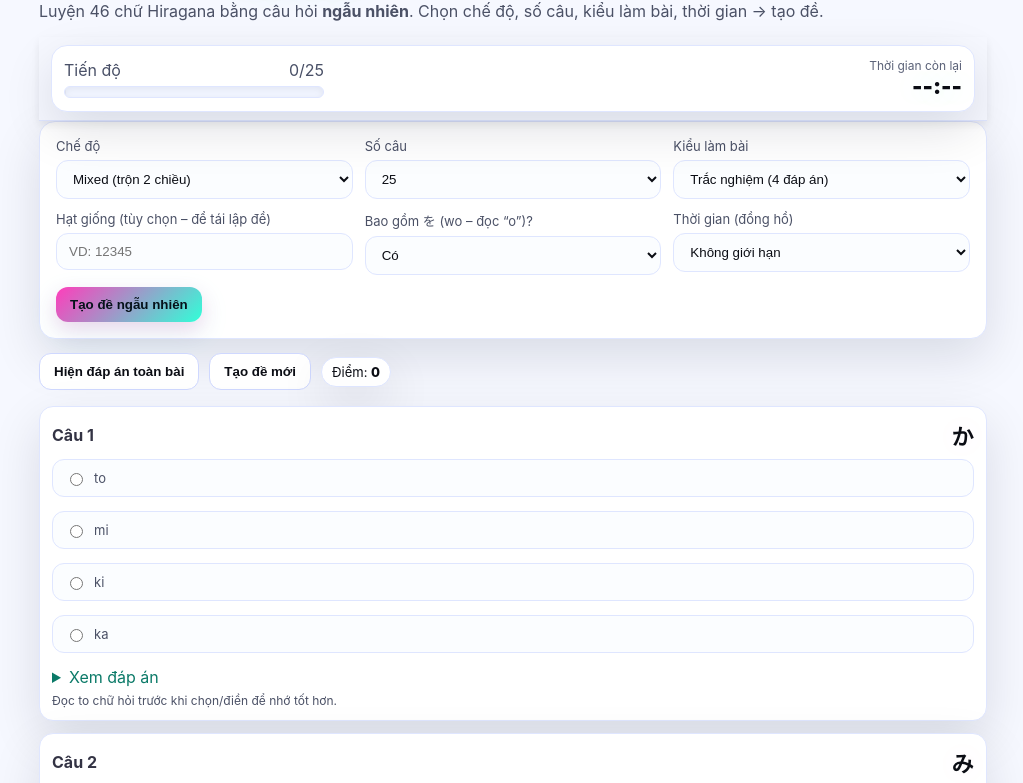
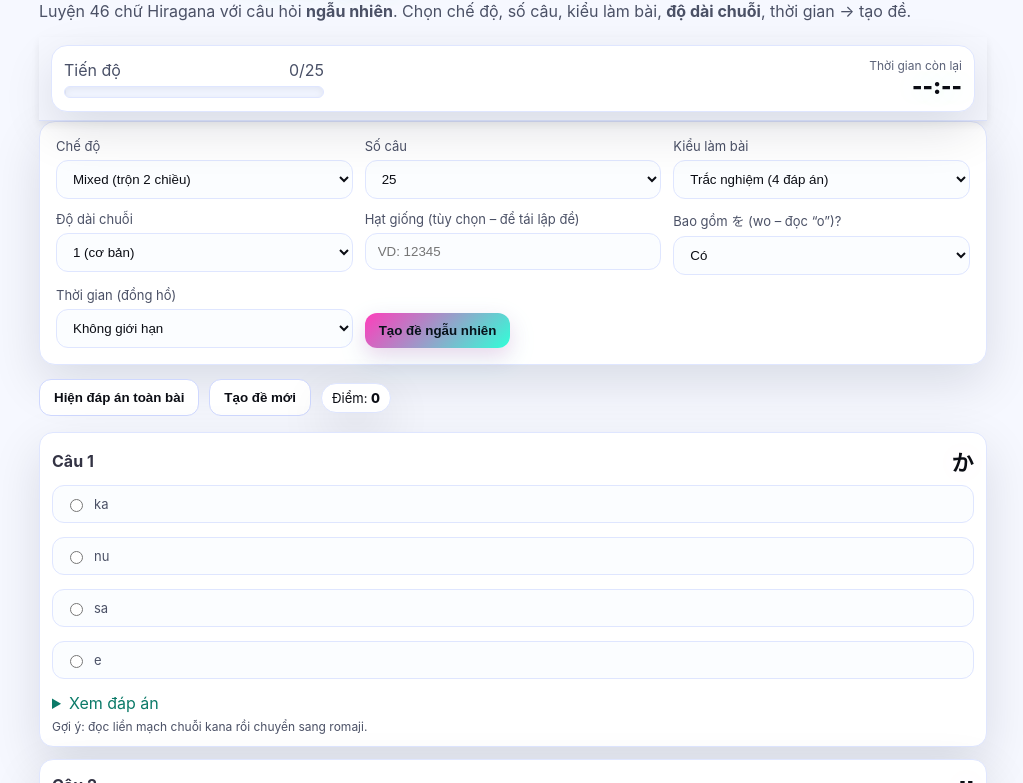
Before and after one commit to ManhThichLapTrinh/Learn_Japan, a plain HTML site: page index.html in a window 1280 px wide. Shown: the part 83-866 px from the top of the page, without its empty margins (127-1150 px from the left). Drawn offline with Linux system fonts and the light colour scheme.

Commit message:
Update v0.2

```diff
--- a/app.js
+++ b/app.js
@@ -33,7 +33,7 @@ const QuizState = {
   seed: null,
   startTime: null,
   endTime: null,
-  items: [],       // [{kana, roma, askH2R}]
+  items: [],       // [{kanaSeq, romaSeq, askH2R}]
   bank: [],
   answered: 0,
   total: 0,
@@ -43,6 +43,7 @@ const QuizState = {
   lastExport: null
 };
 
+// ===== Random utils =====
 function seededRandom(seed){
   let t = seed >>> 0;
   return function(){
@@ -61,6 +62,8 @@ function shuffle(arr, rng=Math.random){
   return a;
 }
 function pickN(arr, n, rng=Math.random){ return shuffle(arr, rng).slice(0,n); }
+
+// ===== Core helpers =====
 function makeBank(includeWo=true){ return KANA.filter(([k,r]) => includeWo ? true : r!=="wo"); }
 function normalize(s){ return String(s||"").trim().toLowerCase(); }
 function msToClock(ms){
@@ -73,6 +76,44 @@ function secToClock(sec){
   const m = Math.floor(sec/60);
   const s = sec%60;
   return `${m}:${String(s).padStart(2,"0")}`;
+}
+function toRomaji(kanaSeq){
+  // kanaSeq: e.g. "から" -> "kara"
+  const map = Object.fromEntries(KANA);
+  // reverse map: kana -> romaji
+  // KANA is [kana, romaji], so mapKanaRomaji[kana] = romaji
+  let out = "";
+  for(const ch of kanaSeq){ out += map[ch] || ch; }
+  return out;
+}
+function toHiragana(romajiSeq){
+  // romajiSeq here luôn là chuỗi các âm cơ bản đã chuẩn (ka/shi/tsu...) khi mình ghép từ bank
+  // ta sẽ convert bằng cách cắt theo từ điển romaji->kana đơn giản
+  const mapR2K = Object.fromEntries(KANA.map(([k,r])=>[r,k]));
+  let out = "";
+  // greedy match các âm dài nhất trước (3 ký tự: chi, shi, tsu / 2 ký tự / 1 ký tự)
+  let i = 0;
+  const s = romajiSeq.toLowerCase();
+  while(i < s.length){
+    let seg = null;
+    if(i+3 <= s.length && mapR2K[s.slice(i,i+3)]) { seg = s.slice(i,i+3); i+=3; }
+    else if(i+2 <= s.length && mapR2K[s.slice(i,i+2)]) { seg = s.slice(i,i+2); i+=2; }
+    else if(mapR2K[s[i]]) { seg = s[i]; i+=1; }
+    else { // ký tự lạ: đưa thẳng
+      out += s[i];
+      i+=1;
+      continue;
+    }
+    out += mapR2K[seg];
+  }
+  return out;
+}
+function genSeq(bank, len, rng){
+  // trả về {kanaSeq, romaSeq} với len ký tự (từ bank)
+  const picks = pickN(bank, len, rng);
+  const kanaSeq = picks.map(p=>p[0]).join("");
+  const romaSeq = picks.map(p=>p[1]).join("");
+  return {kanaSeq, romaSeq};
 }
 
 // ===== Progress =====
@@ -127,12 +168,21 @@ function lockQuizUI(lock){
 }
 
 // ===== Quiz Generation =====
+function parseSeqLen(val, rng){
+  if(val === "1-3"){
+    const pool = [1,2,3];
+    return pool[Math.floor(rng()*pool.length)];
+  }
+  return Math.max(1, Math.min(4, parseInt(val,10)||1));
+}
+
 function generateQuiz(fromWrongList=null){
-  const mode = $("#mode").value;
+  const mode = $("#mode").value;                 // h2r | r2h | mix
   const qcount = parseInt($("#qcount").value, 10);
-  const qtype = $("#qtype").value;
+  const qtype = $("#qtype").value;               // mc | fill
   const includeWo = $("#includeWo").value === "yes";
   const timeLimit = parseInt($("#timeLimit").value, 10);
+  const seqLenVal = $("#seqLen").value;          // "1","2","3","4","1-3"
   const seedVal = parseInt($("#seed").value || Date.now(), 10);
   const rng = seededRandom(seedVal);
 
@@ -143,11 +193,14 @@ function generateQuiz(fromWrongList=null){
 
   let picked;
   if(fromWrongList && fromWrongList.length){
+    // đã là object sẵn {kanaSeq, romaSeq, askH2R}
     picked = fromWrongList;
   } else {
-    picked = pickN(bank, qcount, rng).map(([kana,roma])=>{
+    picked = Array.from({length:qcount}).map((_,i)=>{
+      const len = parseSeqLen(seqLenVal, rng);
+      const {kanaSeq, romaSeq} = genSeq(bank, len, rng);
       const askH2R = mode==="h2r" ? true : mode==="r2h" ? false : (rng()<0.5);
-      return {kana, roma, askH2R};
+      return { kanaSeq, romaSeq, askH2R };
     });
   }
 
@@ -169,15 +222,15 @@ function generateQuiz(fromWrongList=null){
 
   // Render questions
   picked.forEach((item, idx) => {
-    const {kana, roma, askH2R} = item;
-    const question = askH2R ? kana : roma;
-    const correct = askH2R ? roma : kana;
+    const {kanaSeq, romaSeq, askH2R} = item;
+    const question = askH2R ? kanaSeq : romaSeq;
+    const correct = askH2R ? romaSeq : kanaSeq;
 
     const card = document.createElement("div");
     card.className = "qcard";
     card.dataset.correct = correct;
-    card.dataset.kana = kana;
-    card.dataset.roma = roma;
+    card.dataset.kanaSeq = kanaSeq;
+    card.dataset.romaSeq = romaSeq;
     card.dataset.ask = askH2R ? "h2r" : "r2h";
 
     const head = document.createElement("div");
@@ -190,12 +243,26 @@ function generateQuiz(fromWrongList=null){
       const choicesWrap = document.createElement("div");
       choicesWrap.className = "choices";
 
-      const pool = QuizState.bank.map(p => askH2R ? p[1] : p[0]).filter(x => x!==correct);
-      const rngLocal = seededRandom(QuizState.seed + idx);
-      const distractors = pickN(pool, 3, rngLocal);
-      const options = shuffle([correct, ...distractors], rngLocal);
+      const needH2R = askH2R; // nếu hỏi hira→roma, đáp án là romaji; r2h thì đáp án là kana
+      const len = kanaSeq.length; // độ dài chuỗi theo số ký tự kana (romaji có độ dài khác, nhưng distractors sẽ sinh theo cùng số âm)
 
-      options.forEach((opt, oi) => {
+      const rngLocal = seededRandom(QuizState.seed + idx * 97 + 13);
+      const optSet = new Set([correct]);
+      const options = [correct];
+
+      let guard = 0;
+      while(options.length < 4 && guard < 200){
+        guard++;
+        const l = kanaSeq.length; // sinh distractor với số âm giống nhau
+        const {kanaSeq: k2, romaSeq: r2} = genSeq(QuizState.bank, l, rngLocal);
+        const cand = needH2R ? r2 : k2;
+        if(!optSet.has(cand)){
+          options.push(cand);
+          optSet.add(cand);
+        }
+      }
+
+      shuffle(options, rngLocal).forEach((opt, oi) => {
         const id = `q${idx}_o${oi}`;
         const row = document.createElement("label");
         row.className = "choice";
@@ -203,12 +270,13 @@ function generateQuiz(fromWrongList=null){
         row.querySelector("input").addEventListener("change", updateProgress);
         choicesWrap.appendChild(row);
       });
+
       card.appendChild(choicesWrap);
     } else {
       const input = document.createElement("input");
       input.className = "fill";
       input.setAttribute("autocomplete","off");
-      input.setAttribute("placeholder", askH2R ? "Điền romaji (vd: shi)" : "Điền hiragana (vd: し)");
+      input.setAttribute("placeholder", askH2R ? "Điền romaji (vd: shita)" : "Điền hiragana (vd: した)");
       input.addEventListener("input", () => {
         if(!input._raf){
           input._raf = true;
@@ -230,15 +298,9 @@ function generateQuiz(fromWrongList=null){
 
     const tip = document.createElement("div");
     tip.className = "explain";
-    if(askH2R){
-      if(["shi","chi","tsu","fu"].includes(roma)){
-        tip.textContent = "Mẹo: し=shi, ち=chi, つ=tsu, ふ=fu (rất dễ nhầm).";
-      } else {
-        tip.textContent = "Đọc to chữ hỏi trước khi chọn/điền để nhớ tốt hơn.";
-      }
-    } else {
-      tip.textContent = "Gõ đúng chính tả kana (vd: し/ち/つ).";
-    }
+    tip.textContent = askH2R
+      ? "Gợi ý: đọc liền mạch chuỗi kana rồi chuyển sang romaji."
+      : "Gợi ý: chuyển từng âm romaji sang kana, rồi ghép lại.";
     card.appendChild(tip);
 
     quizEl.appendChild(card);
@@ -246,7 +308,11 @@ function generateQuiz(fromWrongList=null){
 
   QuizState.total = picked.length;
   updateProgress();
+
+  // Timer
   startTimer(timeLimit);
+
+  // mở đầu trang
   window.scrollTo({top:0, behavior:"smooth"});
 }
 
@@ -265,8 +331,8 @@ function checkAnswers(auto=false){
   cards.forEach((card, idx) => {
     const correct = card.dataset.correct;
     const ask = card.dataset.ask;
-    const kana = card.dataset.kana;
-    const roma = card.dataset.roma;
+    const kanaSeq = card.dataset.kanaSeq;
+    const romaSeq = card.dataset.romaSeq;
 
     const radios = card.querySelectorAll('input[type="radio"]');
     let userAns = "";
@@ -300,7 +366,7 @@ function checkAnswers(auto=false){
     rowsForExport.push({
       no: idx+1,
       mode: ask==="h2r" ? "Hira→Roma" : "Roma→Hira",
-      prompt: ask==="h2r" ? kana : roma,
+      prompt: ask==="h2r" ? kanaSeq : romaSeq,
       your: userAns || "(bỏ trống)",
       correct
     });
@@ -361,7 +427,11 @@ function retryWrong(){
 
   const wrongItems = wrongCards.map(card => {
     const ask = card.dataset.ask === "h2r";
-    return { kana: card.dataset.kana, roma: card.dataset.roma, askH2R: ask };
+    return {
+      kanaSeq: card.dataset.kanaSeq,
+      romaSeq: card.dataset.romaSeq,
+      askH2R: ask
+    };
   });
 
   QuizState.locked = false;
--- a/index.html
+++ b/index.html
@@ -8,10 +8,10 @@
 </head>
 <body>
   <div class="wrap">
-    <h1>Hiragana Quiz <span class="neon">Demnka</span></h1>
-    <p class="lead">Luyện 46 chữ Hiragana bằng câu hỏi <b>ngẫu nhiên</b>. Chọn chế độ, số câu, kiểu làm bài, thời gian → tạo đề.</p>
+    <h1>Hiragana Quiz <span class="neon">Neon Light</span></h1>
+    <p class="lead">Luyện 46 chữ Hiragana với câu hỏi <b>ngẫu nhiên</b>. Chọn chế độ, số câu, kiểu làm bài, <b>độ dài chuỗi</b>, thời gian → tạo đề.</p>
 
-    <!-- Sticky (chỉ tiến độ + đồng hồ, LUÔN hiển thị) -->
+    <!-- Sticky (Tiến độ + Đồng hồ) -->
     <div id="stickyBar" class="sticky">
       <div class="panel soft" id="metaBar" style="display:none">
         <div class="meta-row">
@@ -65,6 +65,17 @@
       </div>
 
       <div>
+        <label for="seqLen">Độ dài chuỗi</label>
+        <select id="seqLen">
+          <option value="1" selected>1 (cơ bản)</option>
+          <option value="2">2</option>
+          <option value="3">3</option>
+          <option value="4">4</option>
+          <option value="1-3">1–3 ngẫu nhiên</option>
+        </select>
+      </div>
+
+      <div>
         <label for="seed">Hạt giống (tùy chọn – để tái lập đề)</label>
         <input id="seed" type="number" placeholder="VD: 12345" />
       </div>
@@ -112,7 +123,7 @@
     <!-- Kết quả -->
     <div id="result" class="panel result" style="display:none;margin-top:12px"></div>
 
-    <div class="footer">Mẹo: Đọc to chữ hỏi trước rồi mới chọn/điền đáp án để tăng trí nhớ dài hạn.</div>
+    <div class="footer">Mẹo: Với chuỗi dài, đừng nhìn từng chữ rời — hãy đọc liền mạch (ví dụ "ka"+"ra" → "kara").</div>
   </div>
 
   <script src="app.js"></script>
```
